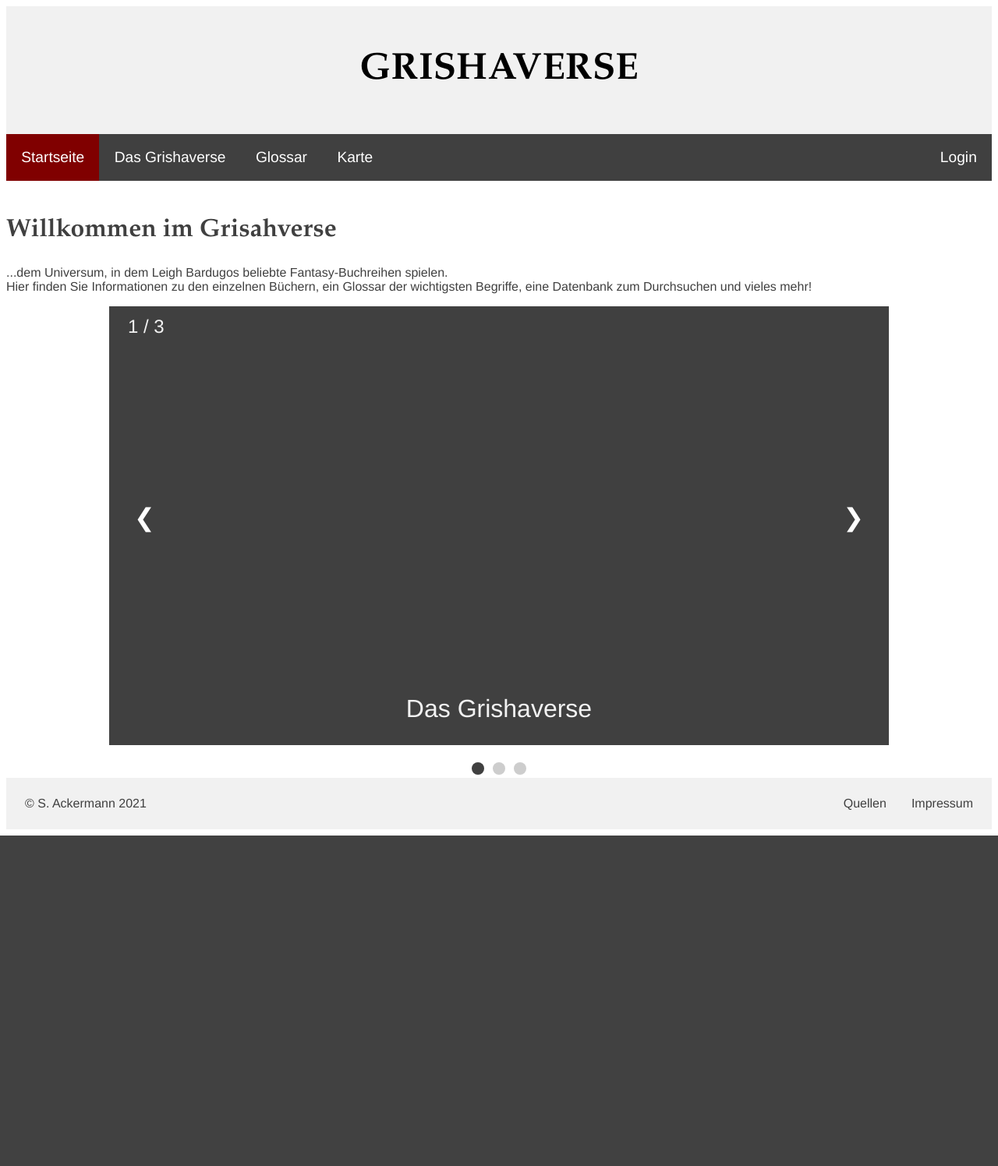
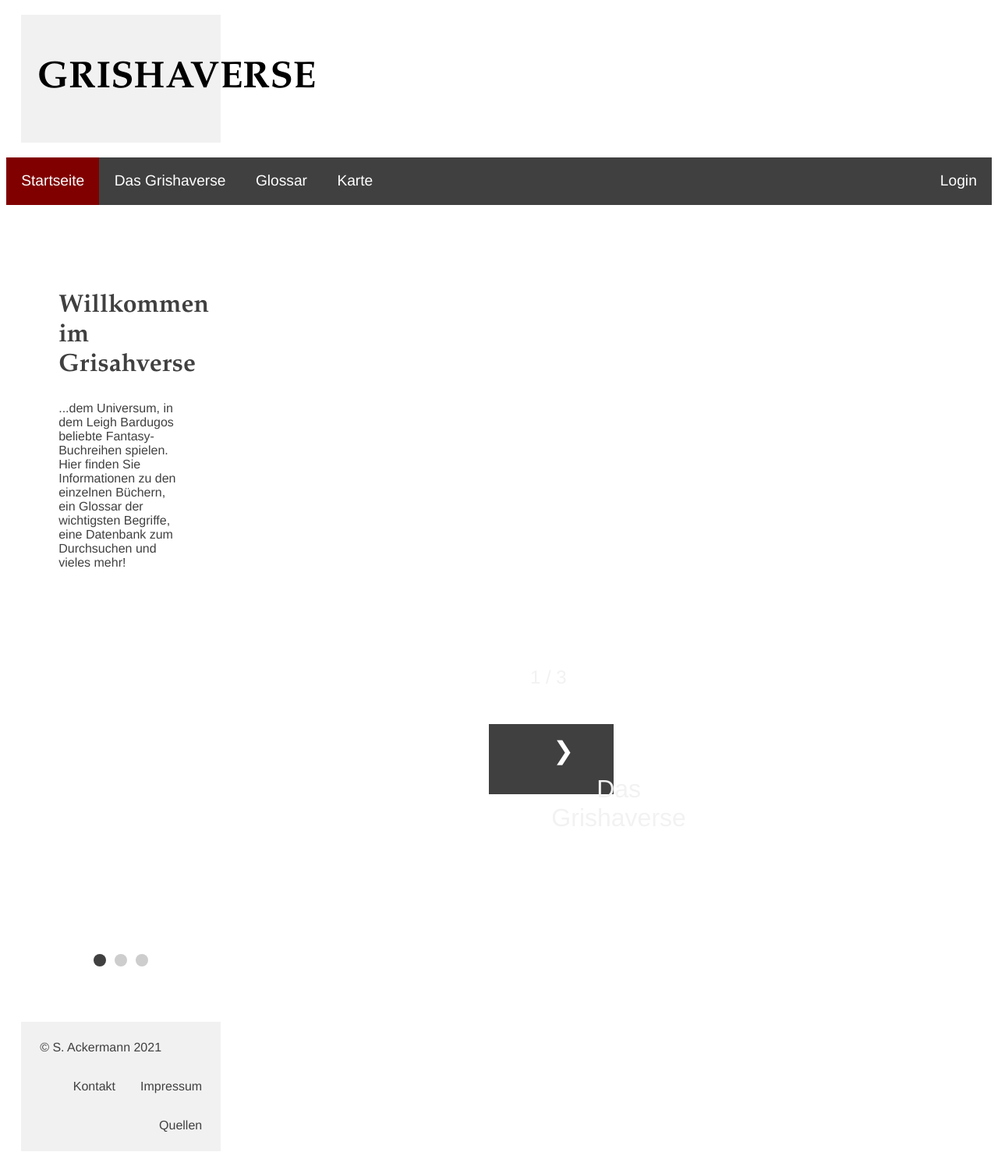
Before and after one commit to Sophia796/db_grishaverse_glossary, a PHP site: page /PHP/index.php in a window 1280 px wide. Shown: the whole page at 78% size. Before the commit the page ends 1072 px from the top, so only its background shows below. Run offline with PHP 8.4, Linux system fonts and the light colour scheme.

Commit message:
Update Style

```diff
--- a/CSS/style.css
+++ b/CSS/style.css
@@ -4,6 +4,12 @@ body{
   font-family: 'Helvetica', 'Verdana', sans-serif;      /* Alternativen, falls Helvetica nicht unterstützt wird */
   font-size: 100%;                                      /* default font-size in Prozent --> Responsive Design */
   color: #404040;
+}
+
+div{
+  width: 16em;
+  padding: 3em;
+  margin: 1.2em;
 }
 
 
--- a/PHP/index.php
+++ b/PHP/index.php
@@ -47,8 +47,8 @@
 
     <br>
 
-    <h2>Willkommen im Grisahverse</h2>
     <div>
+        <h2>Willkommen im Grisahverse</h2>
         <p>
         ...dem Universum, in dem Leigh Bardugos beliebte Fantasy-Buchreihen spielen. <br>
         Hier finden Sie Informationen zu den einzelnen Büchern, ein Glossar der wichtigsten Begriffe,
@@ -90,6 +90,7 @@
         <ul>
             <li style='float:left'><a>© S. Ackermann 2021</a></li>
             <li><a>Impressum</a></li>
+            <li><a>Kontakt</a></li>
             <li><a>Quellen</a></li>
         </ul>
     </div>
```
